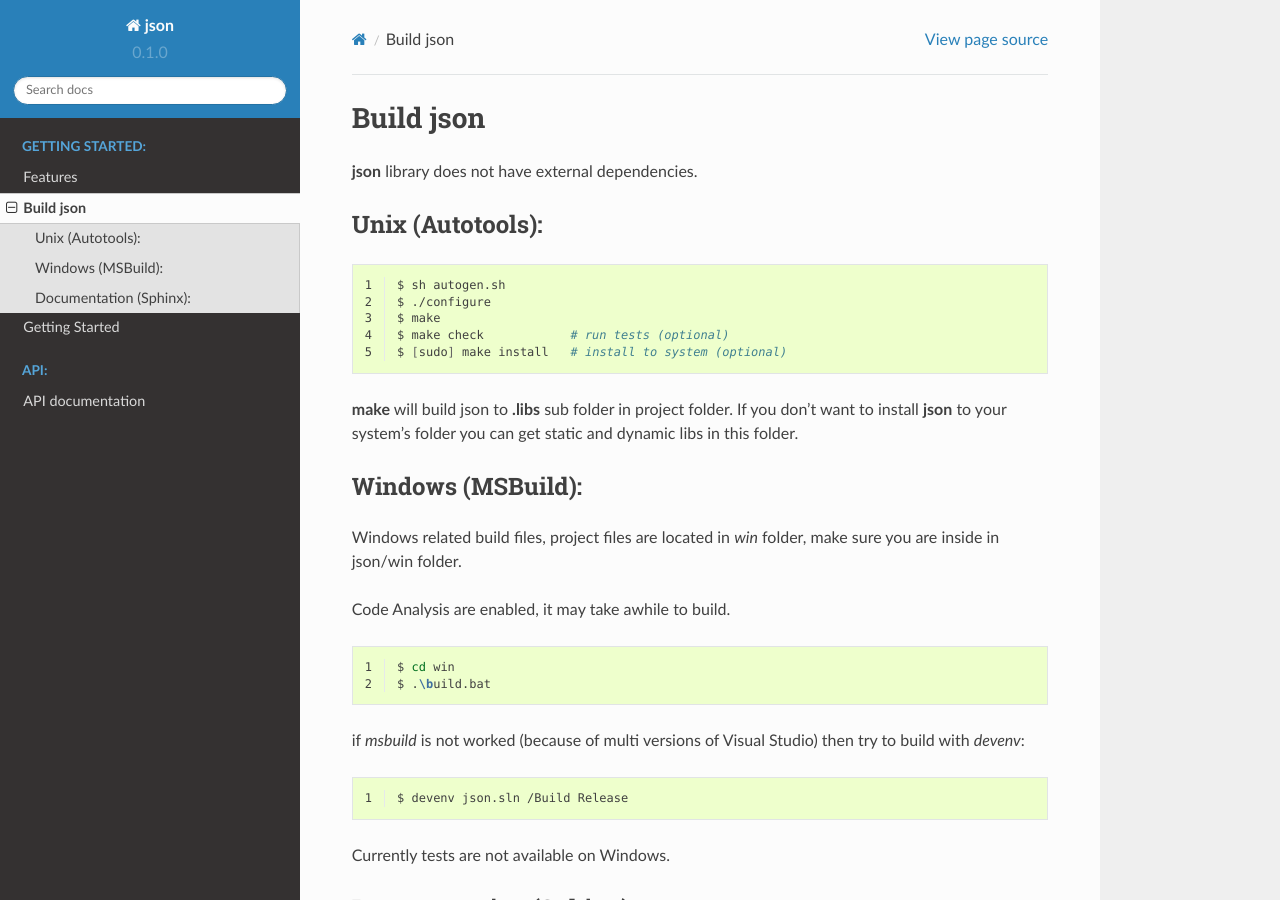
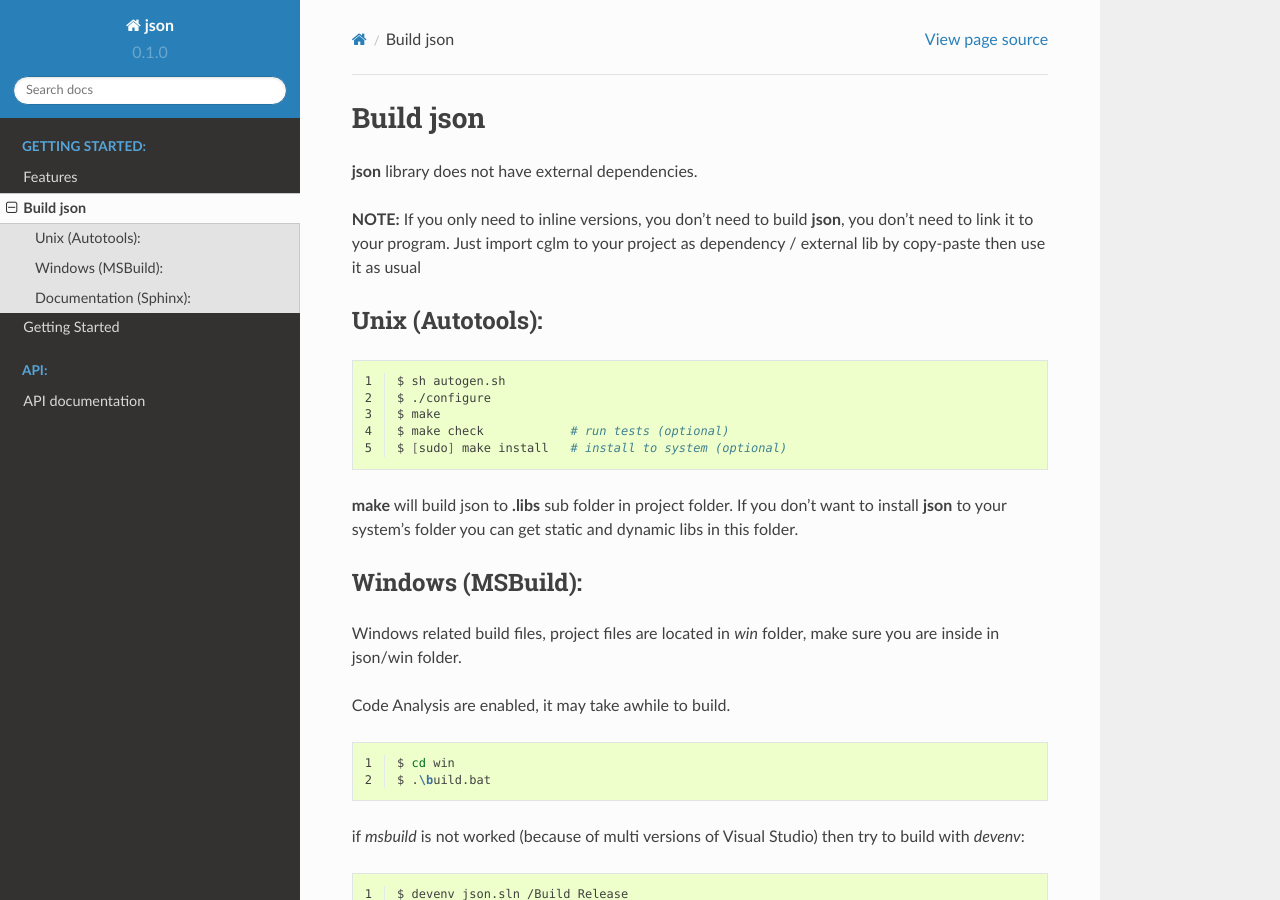
Before and after one commit to recp/json, a Sphinx documentation site: the page built from docs/source/build.rst, in a window 1280 px wide and 900 px high. Built offline with Sphinx 7.4.7 and the Read the Docs theme 2.0.0, drawn with Linux system fonts in a browser that asks for light colours.

Commit message:
update docs

```diff
--- a/docs/source/build.rst
+++ b/docs/source/build.rst
@@ -2,6 +2,10 @@
 ================================
 
 | **json** library does not have external dependencies.
+
+**NOTE:**
+If you only need to inline versions, you don't need to build **json**, you don't need to link it to your program.
+Just import cglm to your project as dependency / external lib by copy-paste then use it as usual
 
 Unix (Autotools):
 ~~~~~~~~~~~~~~~~~~~~~~~~~~~~~~~~~~~~~~~~~~~~~~~~~~~~~~~~~~~~~~~~~~~~~~~~~~~~~~~~
--- a/docs/source/features.rst
+++ b/docs/source/features.rst
@@ -1,6 +1,8 @@
 Features
 ================================================================================
 
+* header-only or optional compiled library
+* option to store members and arrays as reverse order or normal
 * doesn't alloc memory for keys and values only for tokens
 * creates DOM-like data structure to make it easy to iterate though
 * simple api
--- a/docs/source/index.rst
+++ b/docs/source/index.rst
@@ -2,9 +2,6 @@
 ================================
 
 **json** is lighweight JSON parser written in C99 (compatible with C89).
-
-**NOTE:**
-In the future there will be header-only option and library option.
 
 .. toctree::
    :maxdepth: 2
```
